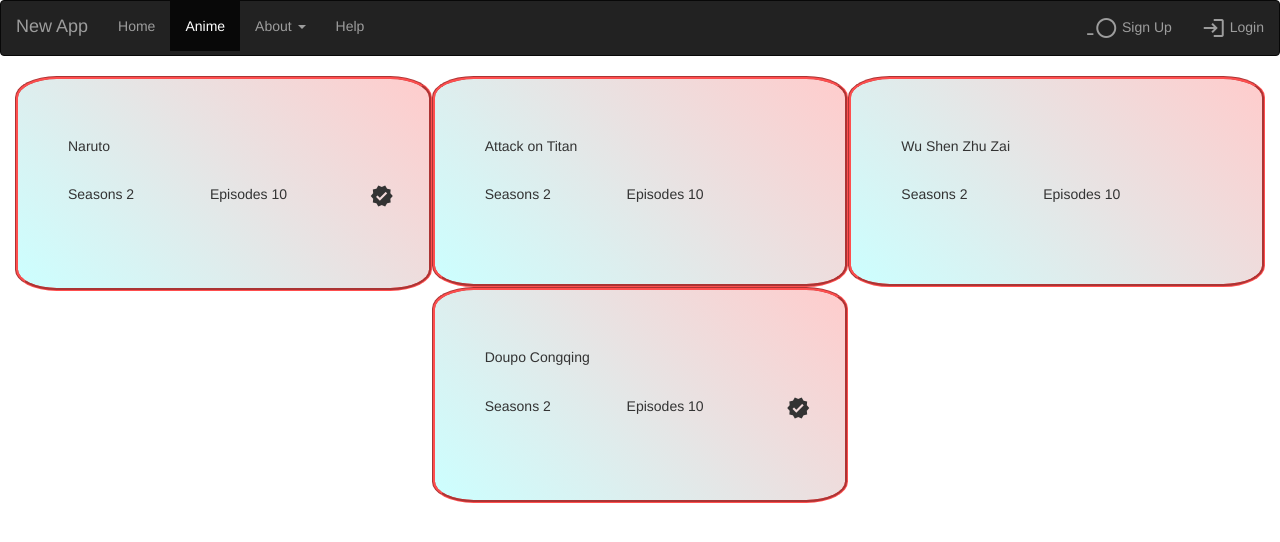
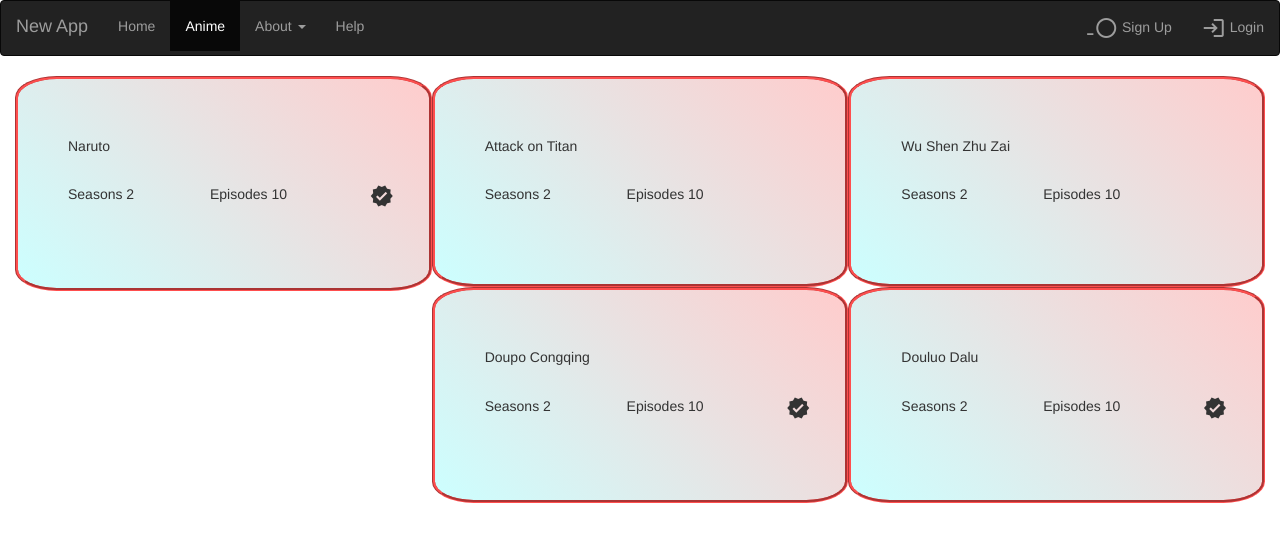
Before and after one commit to nagatejesh/angular-prj, an Angular app: page /anime in a window 1280 px wide. Shown: the top 542 px of the page. Built offline with nearby package versions, Linux system fonts and the light colour scheme.

Commit message:
1 file modified

```diff
--- a/src/app/anime.service.ts
+++ b/src/app/anime.service.ts
@@ -9,7 +9,8 @@
     new Anime('Naruto',2,10,true),
     new Anime('Attack on Titan',2,10,false),
     new Anime('Wu Shen Zhu Zai',2,10,false),
-    new Anime('Doupo Congqing',2,10,true)
+    new Anime('Doupo Congqing',2,10,true),
+    new Anime('Douluo Dalu',2,10,true)
   ]
 
   getAllAnime():Anime[]{
```
